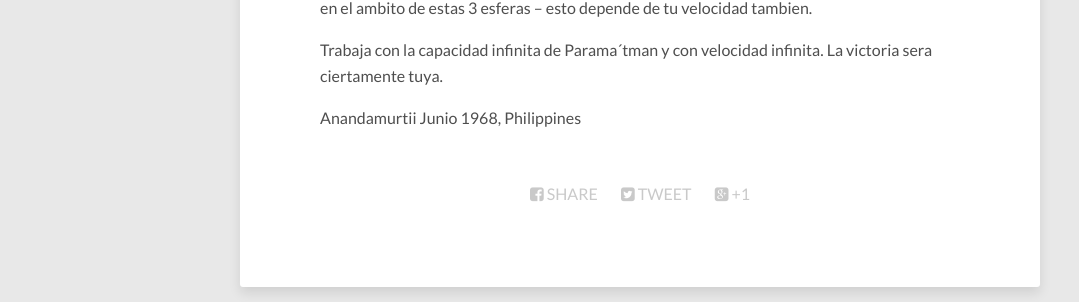
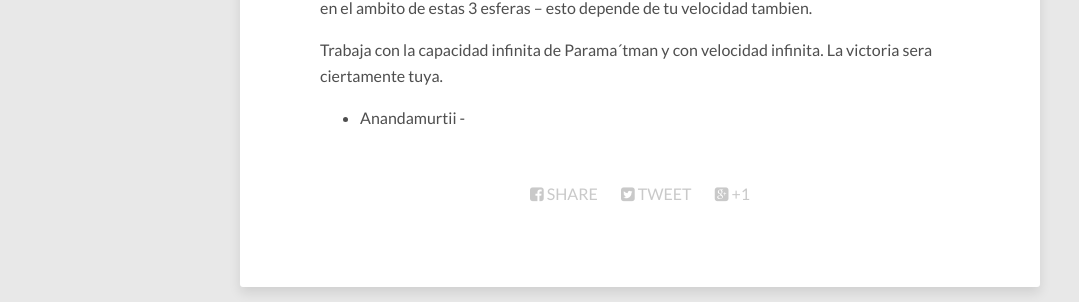
Before and after one commit to anandamurtiidiscursos/anandamurtiidiscursos.github.io, a Jekyll site: the page built from _posts/1968-06-01-Completa-tu-trabajo-con-este-cuerpo-solamente.md, in a window 1280 px wide and 900 px high, scrolled down 1457 px. Shown: the part 152-454 px from the top of the window, without its empty margins (0-1079 px from the left). Built offline with Jekyll 4.4.1, drawn with Linux system fonts in a browser that asks for light colours; nearby versions of some CDN libraries; comment, search, counter and statistics services are not loaded.

Commit message:
Updated 1968-06-01-Completa-tu-trabajo-con-este-cuerpo-solamente.md

```diff
--- a/_posts/1968-06-01-Completa-tu-trabajo-con-este-cuerpo-solamente.md
+++ b/_posts/1968-06-01-Completa-tu-trabajo-con-este-cuerpo-solamente.md
@@ -2,6 +2,7 @@
 published: true
 layout: post
 ---
+
 
 
 
@@ -33,5 +34,4 @@ Existen 3 esferas– fisica, mental, y espiritual. Estas son llamadas trilokas,
 
 Trabaja con la capacidad infinita de Parama´tman y con velocidad infinita. La victoria sera ciertamente tuya.
 
-Anandamurtii
-Junio 1968, Philippines
+- Anandamurtii -
```
